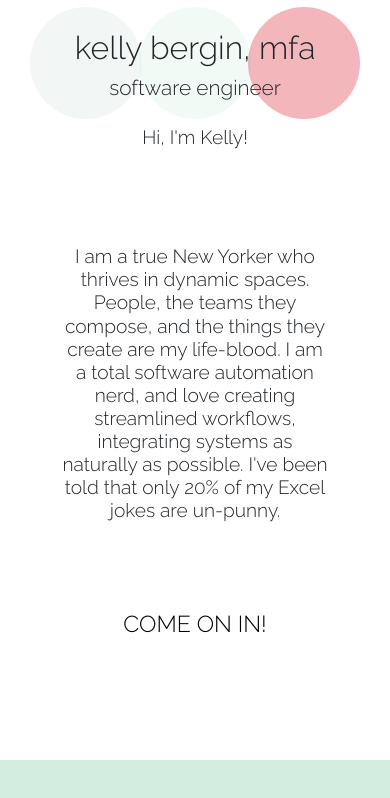
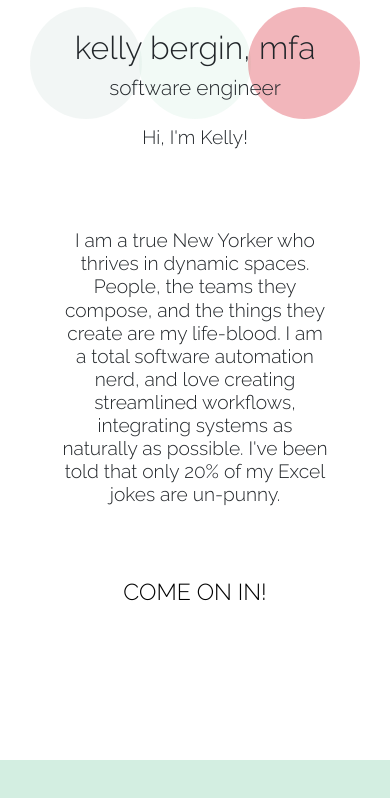
Before and after one commit to kellymakesstuff/kelly-portfolio, a React (Create React App) app: page / in a window 390 px wide. Shown: the top 798 px of the page. Built offline with nearby package versions, Linux system fonts and the light colour scheme.

Commit message:
mobile home message spacing

```diff
--- a/src/App.css
+++ b/src/App.css
@@ -104,8 +104,8 @@ a:hover {
 }
 
 .home-msg-text {
-  margin-top: 4rem;
-  margin-bottom: 4rem;
+  margin-top: 3rem;
+  margin-bottom: 3rem;
 }
 
 .sect-title {
```
